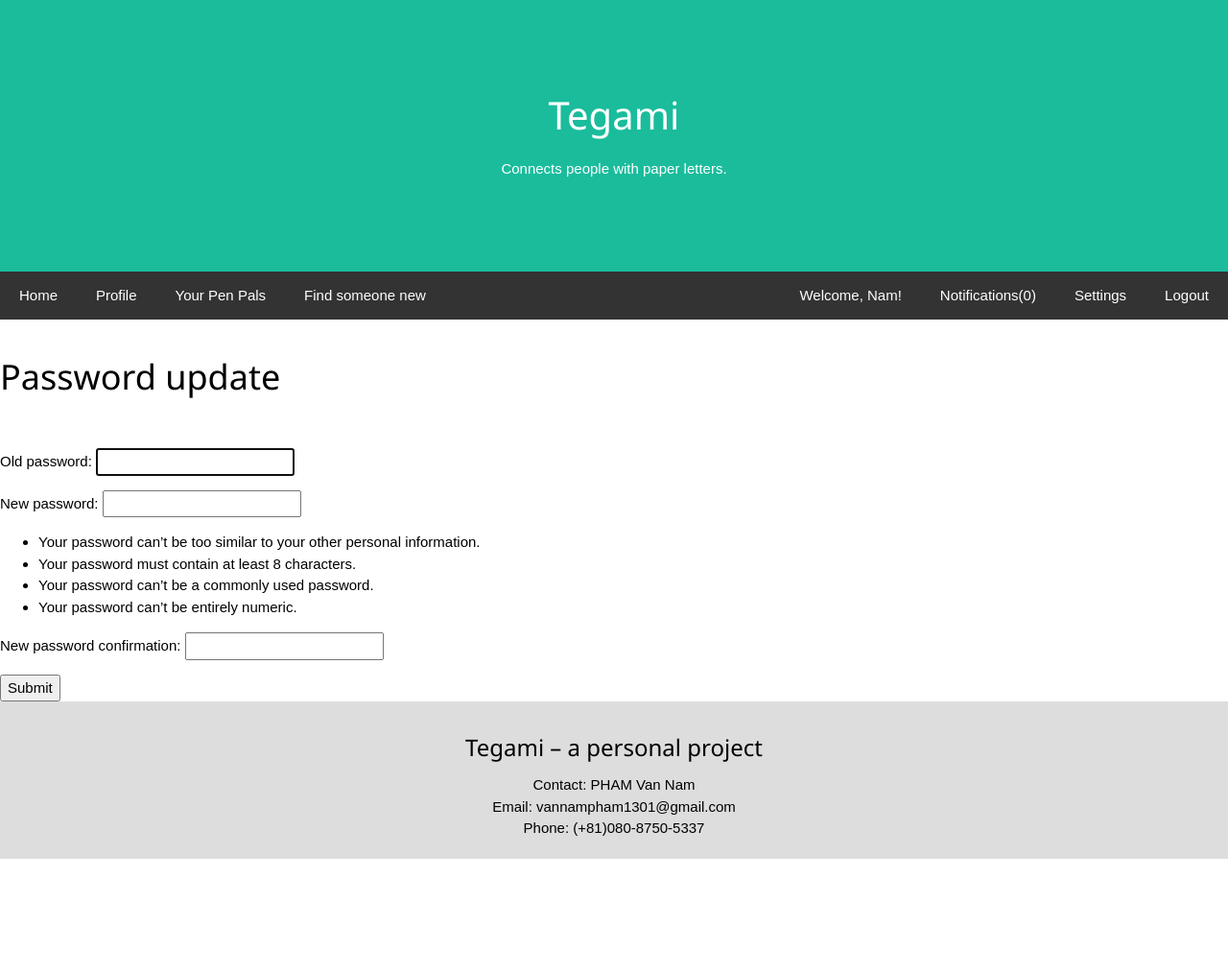
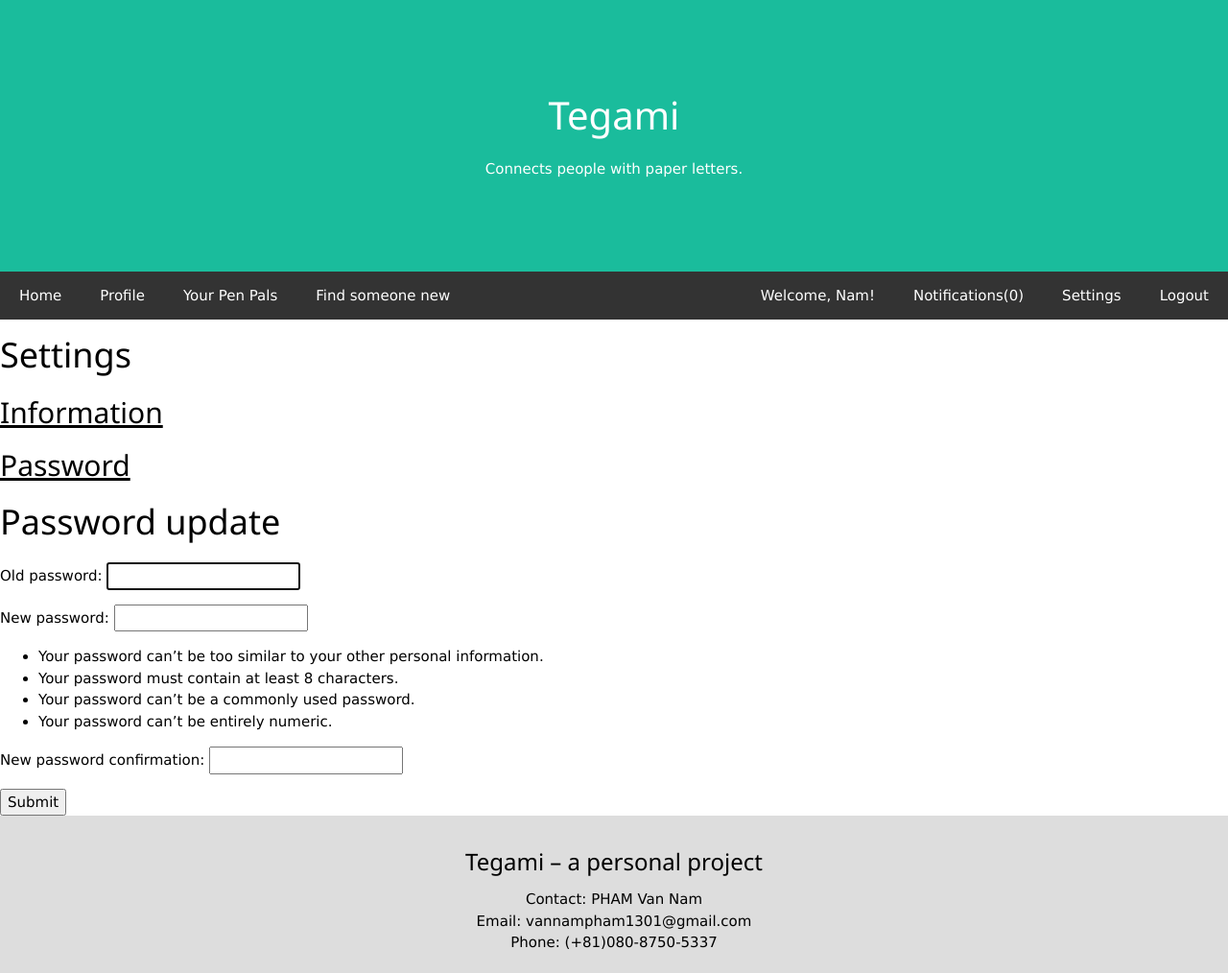
Before and after one commit to megarazor/Tegami, a Django app: page /account/settings/password/ in a window 1280 px wide. Shown: the whole page at 96% size. Before the commit the page ends 895 px from the top, so only its background shows below. Run offline with Django 3.2, Linux system fonts and the light colour scheme; a user stored in the database is signed in; data comes from the database, SQL or seed files in the repository.

Commit message:
Beautify (in progress)

```diff
--- a/config/settings.py
+++ b/config/settings.py
@@ -120,7 +120,9 @@
 # https://docs.djangoproject.com/en/3.0/howto/static-files/
 
 STATIC_URL = '/static/'
-
+STATICFILES_DIRS = [
+    os.path.join(BASE_DIR, 'static'),
+]
 LOGIN_URL = 'login'
 LOGIN_REDIRECT_URL = 'home'
 LOGOUT_REDIRECT_URL = 'home'
--- /dev/null
+++ b/static/css/styles.css
@@ -0,0 +1,168 @@
+* {
+  box-sizing: border-box;
+}
+
+/* Style the body */
+body {
+  font-family: Arial, Helvetica, sans-serif;
+  margin: 0;
+}
+
+/* Header/logo Title */
+.header {
+  padding: 80px;
+  text-align: center;
+  background: #1abc9c;
+  color: white;
+}
+
+/* Increase the font size of the heading */
+.header h1 {
+  font-size: 40px;
+}
+
+/* Sticky navbar - toggles between relative and fixed, depending on the scroll position. It is positioned relative until a given offset position is met in the viewport - then it "sticks" in place (like position:fixed). The sticky value is not supported in IE or Edge 15 and earlier versions. However, for these versions the navbar will inherit default position */
+.navbar {
+  overflow: hidden;
+  background-color: #333;
+  position: sticky;
+  position: -webkit-sticky;
+  top: 0;
+}
+
+/* Style the navigation bar links */
+.navbar a {
+  float: left;
+  display: block;
+  color: white;
+  text-align: center;
+  padding: 14px 20px;
+  text-decoration: none;
+}
+
+
+/* Right-aligned link */
+.navbar a.right {
+  float: right;
+}
+
+/* Change color on hover */
+.navbar a:hover {
+  background-color: #ddd;
+  color: black;
+}
+
+/* Active/current link */
+.navbar a.active {
+  background-color: #666;
+  color: white;
+}
+
+/* Column container */
+.row {
+  display: -ms-flexbox; /* IE10 */
+  display: flex;
+  -ms-flex-wrap: wrap; /* IE10 */
+  flex-wrap: wrap;
+}
+
+/* Create two unequal columns that sits next to each other */
+/* Sidebar/left column */
+.side {
+  -ms-flex: 30%; /* IE10 */
+  flex: 30%;
+  background-color: #f1f1f1;
+  padding: 20px;
+}
+
+/* Main column */
+.main {
+  -ms-flex: 70%; /* IE10 */
+  flex: 70%;
+  background-color: white;
+  padding: 20px;
+}
+
+/* Fake image, just for this example */
+.fakeimg {
+  background-color: #aaa;
+  width: 100%;
+  padding: 20px;
+}
+
+/* Footer */
+.footer {
+  padding: 20px;
+  text-align: center;
+  background: #ddd;
+}
+
+/* Dropdown Button */
+.dropbtn {
+  background-color: #4CAF50;
+  color: white;
+  padding: 16px;
+  font-size: 16px;
+  border: none;
+}
+
+/* The container <div> - needed to position the dropdown content */
+.dropdown {
+  position: relative;
+  display: inline-block;
+}
+
+/* Dropdown Content (Hidden by Default) */
+.dropdown-content {
+  display: none;
+  position: absolute;
+  background-color: #f1f1f1;
+  min-width: 160px;
+  box-shadow: 0px 8px 16px 0px rgba(0,0,0,0.2);
+  z-index: 1;
+}
+
+/* Links inside the dropdown */
+.dropdown-content a {
+  color: black;
+  padding: 12px 16px;
+  text-decoration: none;
+  display: block;
+}
+
+/* Change color of dropdown links on hover */
+.dropdown-content a:hover {background-color: #ddd;}
+
+/* Show the dropdown menu on hover */
+.dropdown:hover .dropdown-content {display: block;}
+
+/* Change the background color of the dropdown button when the dropdown content is shown */
+.dropdown:hover .dropbtn {background-color: #3e8e41;}
+
+.alert { color: red; }
+
+/* Responsive layout - when the screen is less than 700px wide, make the two columns stack on top of each other instead of next to each other */
+@media screen and (max-width: 700px) {
+  .row {
+    flex-direction: column;
+  }
+}
+
+/* Responsive layout - when the screen is less than 400px wide, make the navigation links stack on top of each other instead of next to each other */
+@media screen and (max-width: 400px) {
+  .navbar a {
+    float: none;
+    width: 100%;
+  }
+}
+
+/* Slideshow style */
+.mySlides {display:none}
+.w3-left, .w3-right, .w3-badge {cursor:pointer}
+.w3-badge {height:13px;width:13px;padding:0}
+.slide_panel {
+  padding: 160px;
+  text-align: center;
+  background: #086b72;
+  color: white;
+}
--- a/templates/basic_interface/home.html
+++ b/templates/basic_interface/home.html
@@ -1,4 +1,8 @@
 {% extends "./../common/template.html" %}
+
+<!-- {% block extra_head_content %}
+  <title>Tegami | Homepage</title>
+{% endblock %} -->
 
 {% block content %}
 
--- /dev/null
+++ b/templates/common/settings_base.html
@@ -0,0 +1,21 @@
+{% extends "./../common/template.html" %}
+
+{% block content %}
+
+<h1>Settings</h1>
+<div class="col_row">
+    <div class="column col_left">
+      <a href="{% url 'edit_info' %}"><h2>Information</h2></a>
+      <a href="{% url 'edit_password' %}"><h2>Password</h2></a>
+    </div>
+    <div class="column col_right">
+        <div>
+            {% block settings_content %}
+            {% endblock %}
+        </div>
+    </div>
+</div>
+
+{% endblock %}
+
+<!-- Needs 3 </div> -->
--- a/templates/common/template.html
+++ b/templates/common/template.html
@@ -2,183 +2,15 @@
 <!DOCTYPE html>
 <html lang="en">
 <head>
-<meta charset="UTF-8">
-<meta name="viewport" content="width=device-width, initial-scale=1">
-<link rel="stylesheet" href="https://www.w3schools.com/w3css/4/w3.css">
+  <meta charset="UTF-8">
+  <meta name="viewport" content="width=device-width, initial-scale=1">
+  {% load static %}
+  <link rel="stylesheet" href="{% static 'css/styles.css' %}">
+  <link rel="stylesheet" href="https://www.w3schools.com/w3css/4/w3.css">
+  <!-- {% block extra_head_content %}
+  {% endblock %} -->
+</head>
 
-<style>
-* {
-  box-sizing: border-box;
-}
-
-/* Style the body */
-body {
-  font-family: Arial, Helvetica, sans-serif;
-  margin: 0;
-}
-
-/* Header/logo Title */
-.header {
-  padding: 80px;
-  text-align: center;
-  background: #1abc9c;
-  color: white;
-}
-
-/* Increase the font size of the heading */
-.header h1 {
-  font-size: 40px;
-}
-
-/* Sticky navbar - toggles between relative and fixed, depending on the scroll position. It is positioned relative until a given offset position is met in the viewport - then it "sticks" in place (like position:fixed). The sticky value is not supported in IE or Edge 15 and earlier versions. However, for these versions the navbar will inherit default position */
-.navbar {
-  overflow: hidden;
-  background-color: #333;
-  position: sticky;
-  position: -webkit-sticky;
-  top: 0;
-}
-
-/* Style the navigation bar links */
-.navbar a {
-  float: left;
-  display: block;
-  color: white;
-  text-align: center;
-  padding: 14px 20px;
-  text-decoration: none;
-}
-
-
-/* Right-aligned link */
-.navbar a.right {
-  float: right;
-}
-
-/* Change color on hover */
-.navbar a:hover {
-  background-color: #ddd;
-  color: black;
-}
-
-/* Active/current link */
-.navbar a.active {
-  background-color: #666;
-  color: white;
-}
-
-/* Column container */
-.row {
-  display: -ms-flexbox; /* IE10 */
-  display: flex;
-  -ms-flex-wrap: wrap; /* IE10 */
-  flex-wrap: wrap;
-}
-
-/* Create two unequal columns that sits next to each other */
-/* Sidebar/left column */
-.side {
-  -ms-flex: 30%; /* IE10 */
-  flex: 30%;
-  background-color: #f1f1f1;
-  padding: 20px;
-}
-
-/* Main column */
-.main {
-  -ms-flex: 70%; /* IE10 */
-  flex: 70%;
-  background-color: white;
-  padding: 20px;
-}
-
-/* Fake image, just for this example */
-.fakeimg {
-  background-color: #aaa;
-  width: 100%;
-  padding: 20px;
-}
-
-/* Footer */
-.footer {
-  padding: 20px;
-  text-align: center;
-  background: #ddd;
-}
-
-/* Dropdown Button */
-.dropbtn {
-  background-color: #4CAF50;
-  color: white;
-  padding: 16px;
-  font-size: 16px;
-  border: none;
-}
-
-/* The container <div> - needed to position the dropdown content */
-.dropdown {
-  position: relative;
-  display: inline-block;
-}
-
-/* Dropdown Content (Hidden by Default) */
-.dropdown-content {
-  display: none;
-  position: absolute;
-  background-color: #f1f1f1;
-  min-width: 160px;
-  box-shadow: 0px 8px 16px 0px rgba(0,0,0,0.2);
-  z-index: 1;
-}
-
-/* Links inside the dropdown */
-.dropdown-content a {
-  color: black;
-  padding: 12px 16px;
-  text-decoration: none;
-  display: block;
-}
-
-/* Change color of dropdown links on hover */
-.dropdown-content a:hover {background-color: #ddd;}
-
-/* Show the dropdown menu on hover */
-.dropdown:hover .dropdown-content {display: block;}
-
-/* Change the background color of the dropdown button when the dropdown content is shown */
-.dropdown:hover .dropbtn {background-color: #3e8e41;}
-
-.alert { color: red; }
-
-/* Responsive layout - when the screen is less than 700px wide, make the two columns stack on top of each other instead of next to each other */
-@media screen and (max-width: 700px) {
-  .row {
-    flex-direction: column;
-  }
-}
-
-/* Responsive layout - when the screen is less than 400px wide, make the navigation links stack on top of each other instead of next to each other */
-@media screen and (max-width: 400px) {
-  .navbar a {
-    float: none;
-    width: 100%;
-  }
-}
-
-/* Slideshow style */
-.mySlides {display:none}
-.w3-left, .w3-right, .w3-badge {cursor:pointer}
-.w3-badge {height:13px;width:13px;padding:0}
-.slide_panel {
-  padding: 160px;
-  text-align: center;
-  background: #086b72;
-  color: white;
-}
-
-</style>
-
-</head>
 <body>
 <a href="{% url 'home' %}" style="text-decoration: none;">
 <div class="header">
--- a/templates/settings/password.html
+++ b/templates/settings/password.html
@@ -1,13 +1,8 @@
-{% extends "./../common/template.html" %}
+{% extends "./../common/settings_base.html" %}
 
-{% block content %}
-<div class="row">
-  <div class="col-md-4">		</div>
-  <div class="col-md-4 text-center">
+{% block settings_content %}
 
-  </br>
 <h1>Password update</h1>
-    </br>
 <form method = "POST" action="{% url 'edit_password' %}">
   {% csrf_token %}
   {% for message in messages %}
@@ -18,9 +13,6 @@
     {{ form.as_p }}
     <input type="submit" value= "Submit">
 </form>
-    </form>
-  </div>
-  <div class="col-md-4">		</div>
-</div>
+</div></div></div>
 
 {% endblock %}
```
Also changed, not shown: static/css/columns.css (added, +20 -0 lines), templates/settings/info.html (+2 -11 lines). Lines whose indentation alone changed are shown as unchanged.
